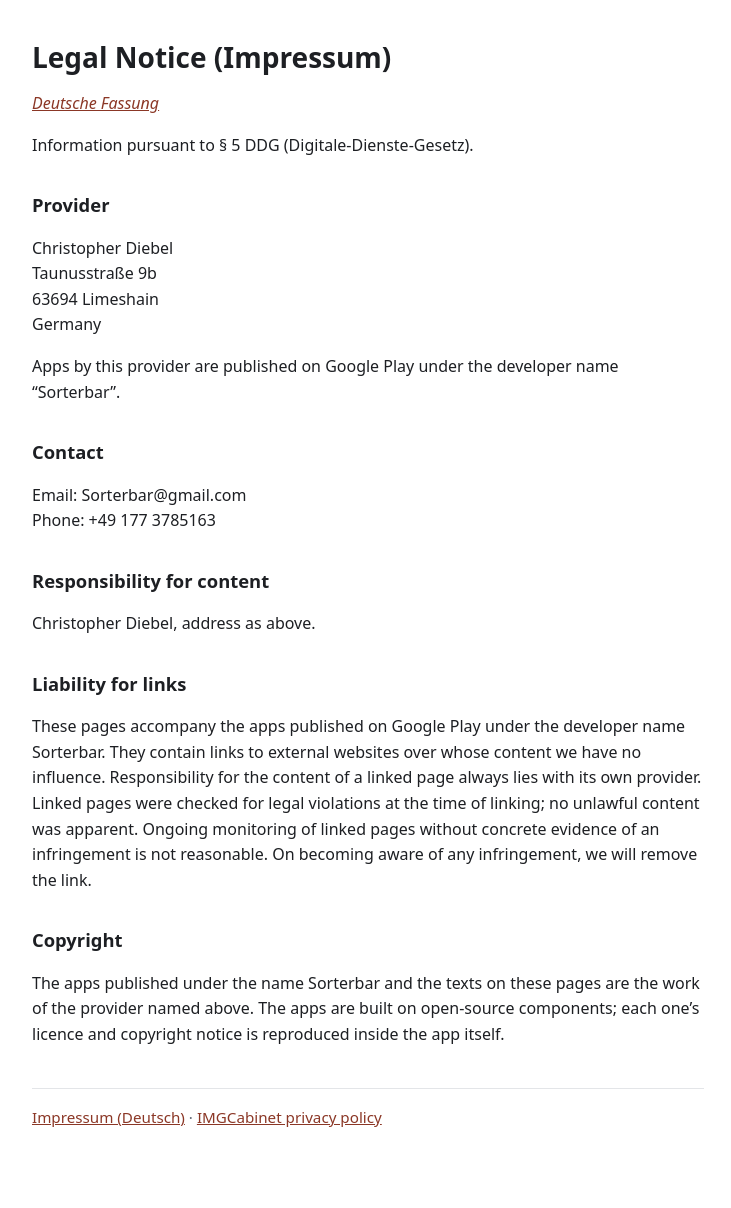
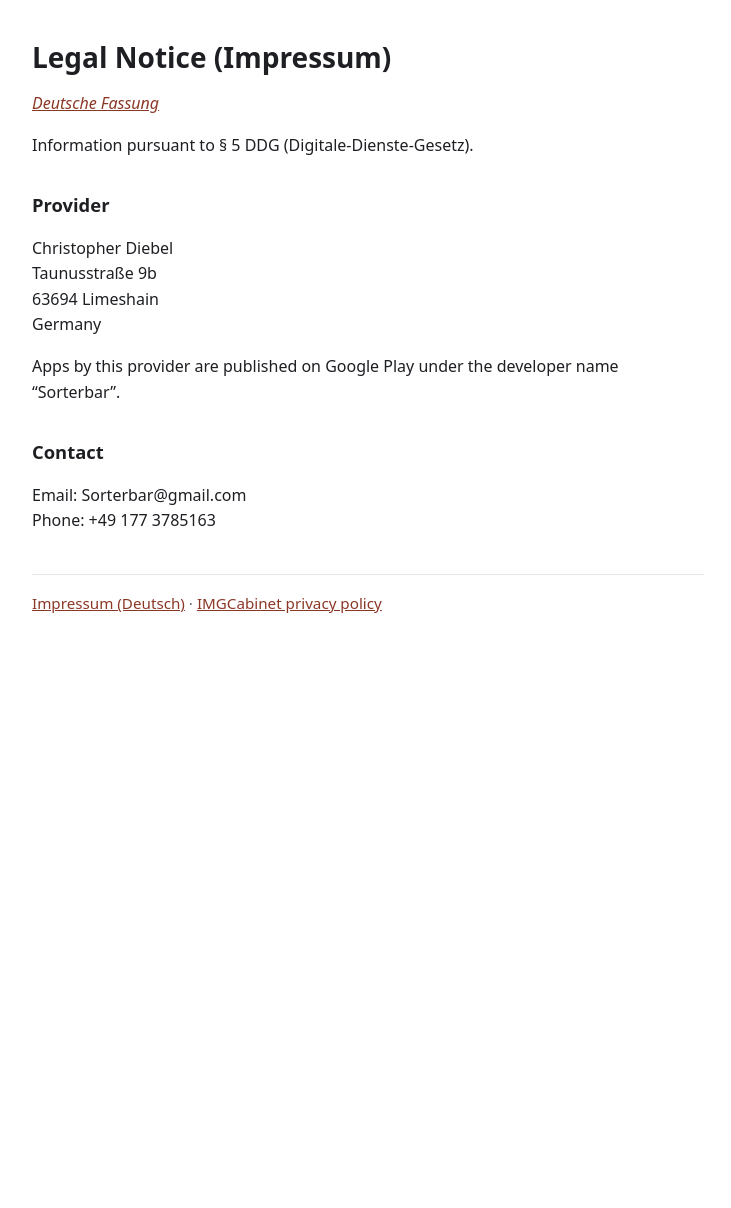
Before and after one commit to chdiebel/Sorterbar, a Jekyll site: the page built from legal-notice.md, in a window 1280 px wide. Shown: the whole page, without its empty margins (272-1003 px from the left). Built offline with Jekyll 4.4.1, drawn with Linux system fonts in a browser that asks for light colours; after the commit the page ends 900 px from its top, so only the background shows below that.

Commit message:
Update legal-notice.md by removing liability sections
Removed sections on content responsibility, liability for links, and copyright from the legal notice.

```diff
--- a/legal-notice.md
+++ b/legal-notice.md
@@ -25,26 +25,6 @@ Apps by this provider are published on Google Play under the developer name
 Email: Sorterbar@gmail.com<br>
 Phone: +49 177 3785163
 
-## Responsibility for content
-
-Christopher Diebel, address as above.
-
-## Liability for links
-
-These pages accompany the apps published on Google Play under the developer
-name Sorterbar. They contain links to external websites over whose content we have
-no influence. Responsibility for the content of a linked page always lies with
-its own provider. Linked pages were checked for legal violations at the time of
-linking; no unlawful content was apparent. Ongoing monitoring of linked pages
-without concrete evidence of an infringement is not reasonable. On becoming
-aware of any infringement, we will remove the link.
-
-## Copyright
-
-The apps published under the name Sorterbar and the texts on these pages are
-the work of the provider named above. The apps are built on open-source
-components; each one's licence and copyright notice is reproduced inside the
-app itself.
 
 ---
 
```
